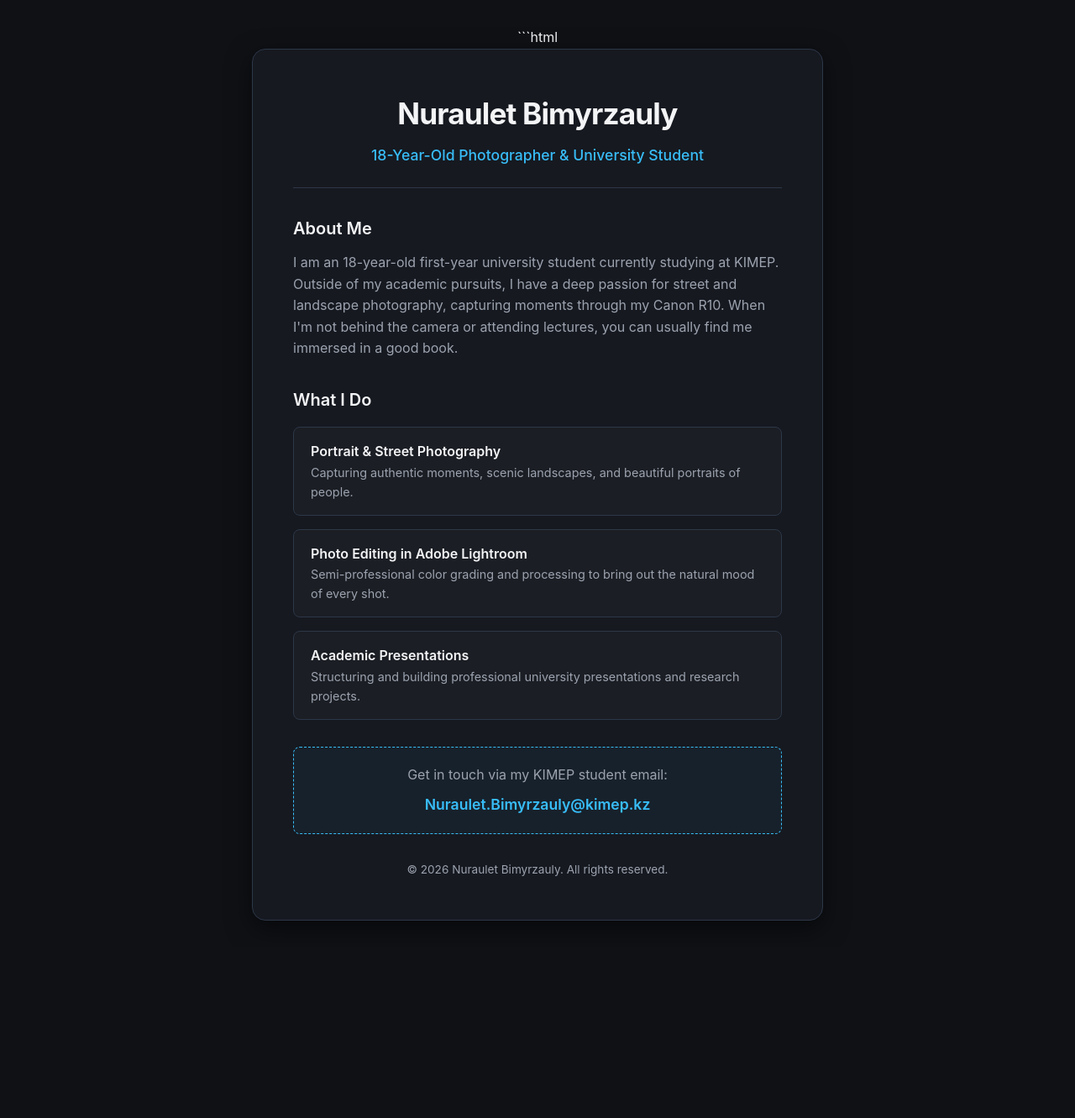
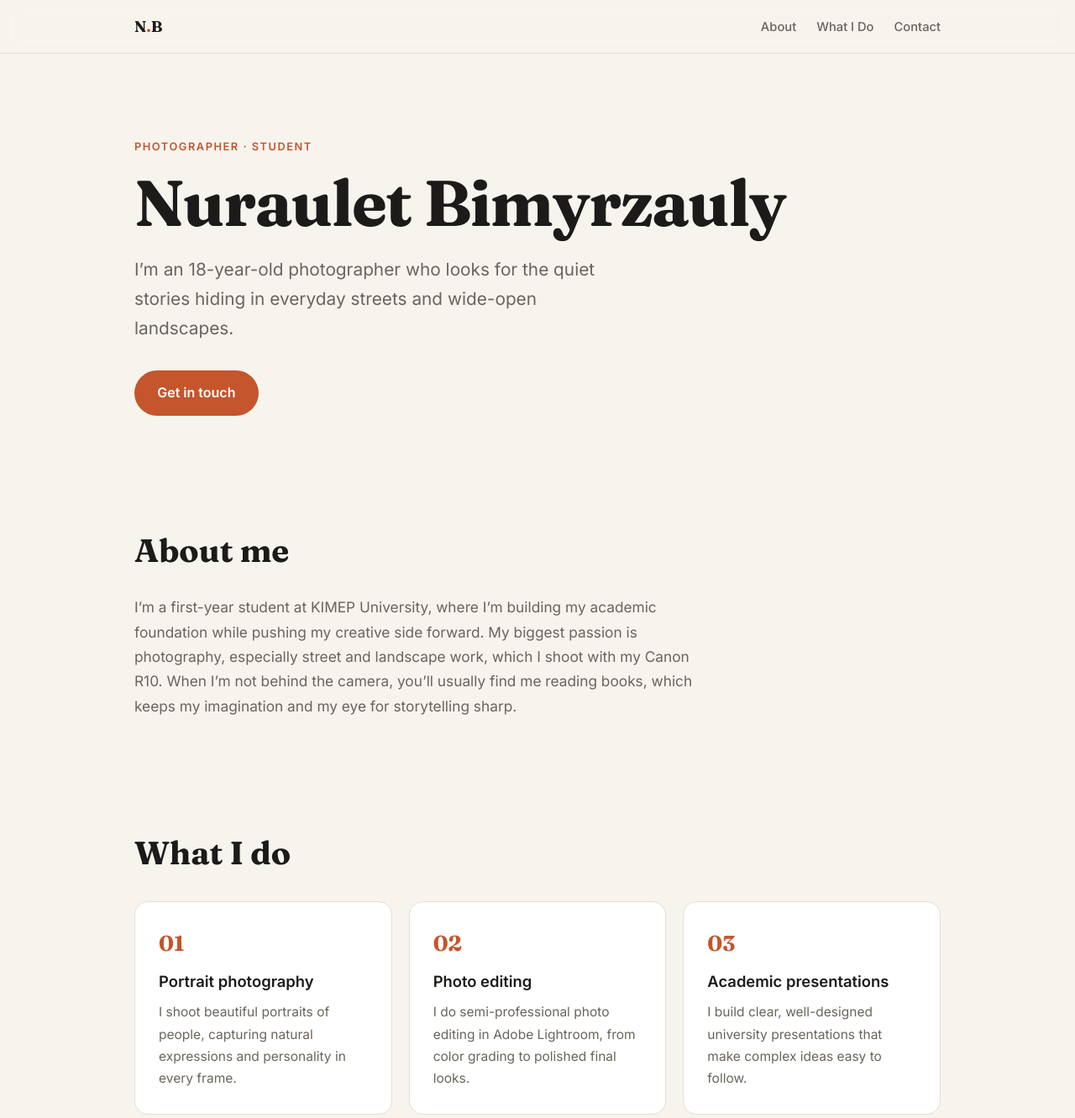
Before and after one commit to KafkaINurauletI/Bimyrzauly-Nuraulet, a plain HTML site: page index.html in a window 1280 px wide. Shown: the top 1331 px of the page at 84% size. Before the commit the page ends 1128 px from the top, so only its background shows below. Drawn offline with Linux system fonts and the light colour scheme.

Commit message:
Revamp index.html with new layout and styles
Updated the HTML structure, styles, and content for a more modern design and improved accessibility.

````diff
--- a/index.html
+++ b/index.html
@@ -1,203 +1,312 @@
-```html
 <!DOCTYPE html>
 <html lang="en">
 <head>
   <meta charset="UTF-8">
-    <meta name="viewport" content="width=device-width, initial-scale=1.0">
-    <title>Nuraulet Bimyrzauly — Photographer & Student</title>
+  <meta name="viewport" content="width=device-width, initial-scale=1">
+  <title>Nuraulet Bimyrzauly – Photographer</title>
+  <meta name="description" content="Portfolio of Nuraulet Bimyrzauly, an 18-year-old photographer and first-year student at KIMEP.">
+  <link rel="preconnect" href="https://fonts.googleapis.com">
+  <link rel="preconnect" href="https://fonts.gstatic.com" crossorigin>
+  <link href="https://fonts.googleapis.com/css2?family=Fraunces:opsz,wght@9..144,500;9..144,700&family=Inter:wght@400;500;600&display=swap" rel="stylesheet">
   <style>
     :root {
-            --bg-color: #0f1115;
-            --card-bg: #161920;
-            --text-primary: #f3f4f6;
-            --text-secondary: #9ca3af;
-            --accent: #38bdf8;
-            --accent-glow: rgba(56, 189, 248, 0.15);
-            --border: #2d3748;
+      --bg: #f7f4ee;
+      --surface: #ffffff;
+      --text: #1d1b19;
+      --muted: #6a645c;
+      --accent: #c4552d;
+      --border: #e4ded3;
+      --radius: 16px;
+      --serif: "Fraunces", Georgia, "Times New Roman", serif;
+      --sans: "Inter", system-ui, -apple-system, "Segoe UI", Roboto, Arial, sans-serif;
     }
 
-        * {
-            margin: 0;
-            padding: 0;
-            box-sizing: border-box;
+    @media (prefers-color-scheme: dark) {
+      :root {
+        --bg: #131211;
+        --surface: #1d1b19;
+        --text: #f1ece4;
+        --muted: #a69f95;
+        --accent: #e8794f;
+        --border: #302d29;
+      }
     }
 
+    * { box-sizing: border-box; margin: 0; padding: 0; }
+
+    html { scroll-behavior: smooth; }
+
     body {
-            font-family: -apple-system, BlinkMacSystemFont, "Segoe UI", Roboto, Helvetica, Arial, sans-serif;
-            background-color: var(--bg-color);
-            color: var(--text-primary);
-            line-height: 1.6;
-            min-height: 100vh;
-            display: flex;
-            flex-direction: column;
-            align-items: center;
-            justify-content: center;
-            padding: 2rem 1rem;
+      font-family: var(--sans);
+      background: var(--bg);
+      color: var(--text);
+      line-height: 1.7;
+      -webkit-font-smoothing: antialiased;
     }
 
+    a { color: inherit; }
+
     .container {
-            width: 100%;
-            max-width: 680px;
-            background: var(--card-bg);
-            border: 1px solid var(--border);
-            border-radius: 16px;
-            padding: 2.5rem;
-            box-shadow: 0 10px 30px rgba(0, 0, 0, 0.5);
+      width: min(960px, 100% - 3rem);
+      margin-inline: auto;
     }
 
+    /* Navigation */
     header {
-            text-align: center;
-            margin-bottom: 2rem;
+      position: sticky;
+      top: 0;
+      z-index: 10;
+      background: color-mix(in srgb, var(--bg) 88%, transparent);
+      backdrop-filter: blur(10px);
       border-bottom: 1px solid var(--border);
-            padding-bottom: 1.5rem;
     }
 
-        h1 {
-            font-size: 2.2rem;
-            font-weight: 700;
-            letter-spacing: -0.025em;
-            margin-bottom: 0.5rem;
+    nav {
+      display: flex;
+      align-items: center;
+      justify-content: space-between;
+      padding: 1rem 0;
     }
 
-        .tagline {
-            color: var(--accent);
-            font-size: 1.1rem;
-            font-weight: 500;
+    .logo {
+      font-family: var(--serif);
+      font-weight: 700;
+      font-size: 1.15rem;
+      text-decoration: none;
     }
 
-        section {
-            margin-bottom: 2rem;
+    .logo span { color: var(--accent); }
+
+    nav ul {
+      display: flex;
+      gap: 1.5rem;
+      list-style: none;
     }
 
-        h2 {
-            font-size: 1.25rem;
-            font-weight: 600;
-            margin-bottom: 0.75rem;
-            color: var(--text-primary);
+    nav ul a {
+      font-size: 0.92rem;
+      font-weight: 500;
+      color: var(--muted);
+      text-decoration: none;
+      transition: color 0.2s;
     }
 
-        p {
-            color: var(--text-secondary);
-            font-size: 1rem;
+    nav ul a:hover { color: var(--accent); }
+
+    /* Hero */
+    .hero {
+      padding: 6rem 0 4rem;
+    }
+
+    .eyebrow {
+      display: inline-block;
+      font-size: 0.8rem;
+      font-weight: 600;
+      letter-spacing: 0.12em;
+      text-transform: uppercase;
+      color: var(--accent);
       margin-bottom: 1rem;
     }
 
-        .skills-grid {
-            display: grid;
-            grid-template-columns: 1fr;
-            gap: 1rem;
-            margin-top: 1rem;
+    .hero h1 {
+      font-family: var(--serif);
+      font-size: clamp(2.6rem, 8vw, 4.8rem);
+      line-height: 1.05;
+      font-weight: 700;
+      letter-spacing: -0.02em;
+      margin-bottom: 1.25rem;
     }
 
-        .skill-card {
-            background: rgba(255, 255, 255, 0.02);
-            border: 1px solid var(--border);
-            border-radius: 8px;
-            padding: 1rem 1.25rem;
-            transition: all 0.2s ease;
+    .hero p {
+      font-size: clamp(1.05rem, 2.5vw, 1.3rem);
+      color: var(--muted);
+      max-width: 36rem;
     }
 
-        .skill-card:hover {
-            border-color: var(--accent);
-            background: var(--accent-glow);
+    .btn {
+      display: inline-block;
+      margin-top: 2rem;
+      padding: 0.85rem 1.7rem;
+      background: var(--accent);
+      color: #fff;
+      font-weight: 600;
+      text-decoration: none;
+      border-radius: 999px;
+      transition: transform 0.2s, box-shadow 0.2s;
     }
 
-        .skill-card h3 {
-            font-size: 1rem;
-            font-weight: 600;
-            color: var(--text-primary);
-            margin-bottom: 0.25srem;
+    .btn:hover {
+      transform: translateY(-2px);
+      box-shadow: 0 8px 20px color-mix(in srgb, var(--accent) 35%, transparent);
     }
 
-        .skill-card p {
-            font-size: 0.9rem;
-            margin-bottom: 0;
+    /* Sections */
+    section { padding: 4rem 0; }
+
+    h2 {
+      font-family: var(--serif);
+      font-size: clamp(1.8rem, 4vw, 2.4rem);
+      font-weight: 700;
+      margin-bottom: 1.25rem;
     }
 
+    .about p {
+      max-width: 42rem;
+      font-size: 1.08rem;
+      color: var(--muted);
+    }
+
+    /* Cards */
+    .cards {
+      display: grid;
+      grid-template-columns: repeat(auto-fit, minmax(240px, 1fr));
+      gap: 1.25rem;
+      margin-top: 1.5rem;
+    }
+
+    .card {
+      background: var(--surface);
+      border: 1px solid var(--border);
+      border-radius: var(--radius);
+      padding: 1.75rem;
+      transition: transform 0.2s, border-color 0.2s;
+    }
+
+    .card:hover {
+      transform: translateY(-4px);
+      border-color: var(--accent);
+    }
+
+    .card .num {
+      font-family: var(--serif);
+      font-size: 1.6rem;
+      font-weight: 700;
+      color: var(--accent);
+    }
+
+    .card h3 {
+      font-size: 1.15rem;
+      margin: 0.5rem 0;
+    }
+
+    .card p {
+      font-size: 0.97rem;
+      color: var(--muted);
+    }
+
+    /* Contact */
     .contact-box {
-            background: rgba(56, 189, 248, 0.05);
-            border: 1px dashed var(--accent);
-            border-radius: 8px;
-            padding: 1.25rem;
+      background: var(--surface);
+      border: 1px solid var(--border);
+      border-radius: var(--radius);
+      padding: clamp(1.75rem, 5vw, 3rem);
       text-align: center;
-            margin-top: 2rem;
     }
 
     .contact-box p {
-            margin-bottom: 0.5rem;
+      color: var(--muted);
+      max-width: 30rem;
+      margin: 0 auto;
     }
 
-        .email-link {
+    .email {
+      display: inline-block;
+      margin-top: 1.25rem;
+      font-family: var(--serif);
+      font-size: clamp(1.05rem, 3.6vw, 1.5rem);
+      font-weight: 500;
       color: var(--accent);
       text-decoration: none;
-            font-weight: 600;
-            font-size: 1.1rem;
-            transition: opacity 0.2s;
+      border-bottom: 2px solid currentColor;
+      word-break: break-all;
     }
 
-        .email-link:hover {
-            opacity: 0.8;
-            text-decoration: underline;
+    .email:hover { opacity: 0.8; }
+
+    footer {
+      padding: 2.5rem 0;
+      text-align: center;
+      font-size: 0.88rem;
+      color: var(--muted);
     }
 
-        footer {
-            text-align: center;
-            margin-top: 2rem;
-            font-size: 0.85rem;
-            color: var(--text-secondary);
-        }
-
-        @media (min-width: 640px) {
-            .container {
-                padding: 3rem;
-            }
+    @media (max-width: 520px) {
+      nav ul { gap: 1rem; }
+      .hero { padding-top: 4rem; }
     }
   </style>
 </head>
 <body>
 
-    <div class="container">
   <header>
-            <h1>Nuraulet Bimyrzauly</h1>
-            <div class="tagline">18-Year-Old Photographer & University Student</div>
+    <nav class="container">
+      <a href="#top" class="logo">N<span>.</span>B</a>
+      <ul>
+        <li><a href="#about">About</a></li>
+        <li><a href="#skills">What I Do</a></li>
+        <li><a href="#contact">Contact</a></li>
+      </ul>
+    </nav>
   </header>
 
-        <main>
-            <section>
-                <h2>About Me</h2>
-                <p>I am an 18-year-old first-year university student currently studying at KIMEP. Outside of my academic pursuits, I have a deep passion for street and landscape photography, capturing moments through my Canon R10. When I'm not behind the camera or attending lectures, you can usually find me immersed in a good book.</p>
+  <main id="top">
+
+    <div class="container hero">
+      <span class="eyebrow">Photographer · Student</span>
+      <h1>Nuraulet Bimyrzauly</h1>
+      <p>I’m an 18-year-old photographer who looks for the quiet stories hiding in everyday streets and wide-open landscapes.</p>
+      <a href="#contact" class="btn">Get in touch</a>
+    </div>
+
+    <section id="about" class="about">
+      <div class="container">
+        <h2>About me</h2>
+        <p>
+          I’m a first-year student at KIMEP University, where I’m building my academic foundation while pushing my creative side forward. My biggest passion is photography, especially street and landscape work, which I shoot with my Canon R10. When I’m not behind the camera, you’ll usually find me reading books, which keeps my imagination and my eye for storytelling sharp.
+        </p>
+      </div>
     </section>
 
-            <section>
-                <h2>What I Do</h2>
-                <div class="skills-grid">
-                    <div class="skill-card">
-                        <h3>Portrait & Street Photography</h3>
-                        <p>Capturing authentic moments, scenic landscapes, and beautiful portraits of people.</p>
-                    </div>
-                    <div class="skill-card">
-                        <h3>Photo Editing in Adobe Lightroom</h3>
-                        <p>Semi-professional color grading and processing to bring out the natural mood of every shot.</p>
-                    </div>
-                    <div class="skill-card">
-                        <h3>Academic Presentations</h3>
-                        <p>Structuring and building professional university presentations and research projects.</p>
+    <section id="skills">
+      <div class="container">
+        <h2>What I do</h2>
+        <div class="cards">
+          <article class="card">
+            <div class="num">01</div>
+            <h3>Portrait photography</h3>
+            <p>I shoot beautiful portraits of people, capturing natural expressions and personality in every frame.</p>
+          </article>
+          <article class="card">
+            <div class="num">02</div>
+            <h3>Photo editing</h3>
+            <p>I do semi-professional photo editing in Adobe Lightroom, from color grading to polished final looks.</p>
+          </article>
+          <article class="card">
+            <div class="num">03</div>
+            <h3>Academic presentations</h3>
+            <p>I build clear, well-designed university presentations that make complex ideas easy to follow.</p>
+          </article>
         </div>
       </div>
     </section>
 
-            <section>
+    <section id="contact">
+      <div class="container">
         <div class="contact-box">
-                    <p>Get in touch via my KIMEP student email:</p>
-                    <a href="mailto:Nuraulet.Bimyrzauly@kimep.kz" class="email-link">Nuraulet.Bimyrzauly@kimep.kz</a>
+          <h2>Let’s work together</h2>
+          <p>Have a photo session in mind, or a project you’d like help with? Send me an email and I’ll get back to you.</p>
+          <a class="email" href="mailto:Nuraulet.Bimyrzauly@kimep.kz">Nuraulet.Bimyrzauly@kimep.kz</a>
+        </div>
       </div>
     </section>
+
   </main>
 
   <footer>
-            &copy; 2026 Nuraulet Bimyrzauly. All rights reserved.
+    <div class="container">
+      © 2026 Nuraulet Bimyrzauly · KIMEP University
+    </div>
   </footer>
-    </div>
 
 </body>
 </html>
````
Lines whose indentation alone changed are shown as unchanged.
